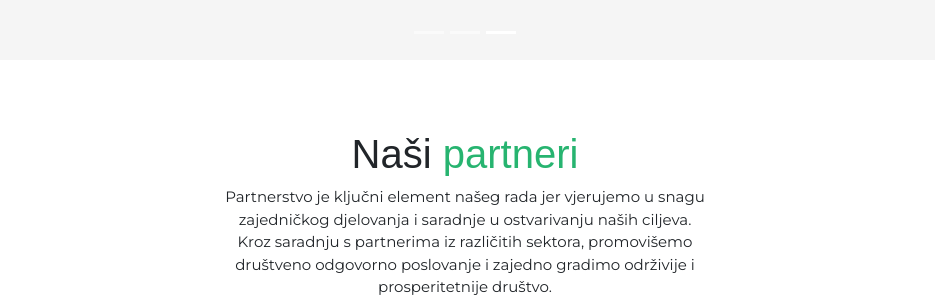
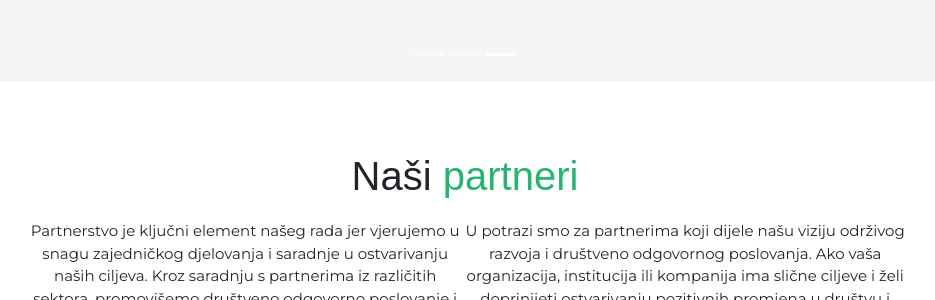
Before and after one commit to mmarakesh/a4csr, a React (Create React App) app: page / in a window 1280 px wide. Shown: the part 5353-5653 px from the top of the page, without its empty margins (175-1110 px from the left). Built offline with nearby package versions, Linux system fonts and the light colour scheme; a web font is replaced by a local one.

Commit message:
fixed bug

```diff
--- a/src/Components/Partneri/Partneri.css
+++ b/src/Components/Partneri/Partneri.css
@@ -2,6 +2,7 @@
     font-family: "Gruppo", sans-serif;
     font-size: 40px;
     margin-top: 70px;
+    margin-bottom: 20px;
     text-align: center;
 }
 .partneri-all-card {
@@ -17,8 +18,9 @@
     margin: 20px 30px;
 }
 .partneri-par {
+    display: flex;
     font-family: "Montserrat", sans-serif;
     font-size: 15px;
     text-align: center;
-    margin: 0px 400px;
+    margin: 0px 200px;
 }
--- a/src/Components/Rekli/Rekli.css
+++ b/src/Components/Rekli/Rekli.css
@@ -2,6 +2,7 @@
     font-family: "Gruppo", sans-serif;
     font-size: 40px;
     margin-top: 50px;
+    margin-bottom: 30px;
     text-align: center;
 }
 .rekli-all-card {
```
